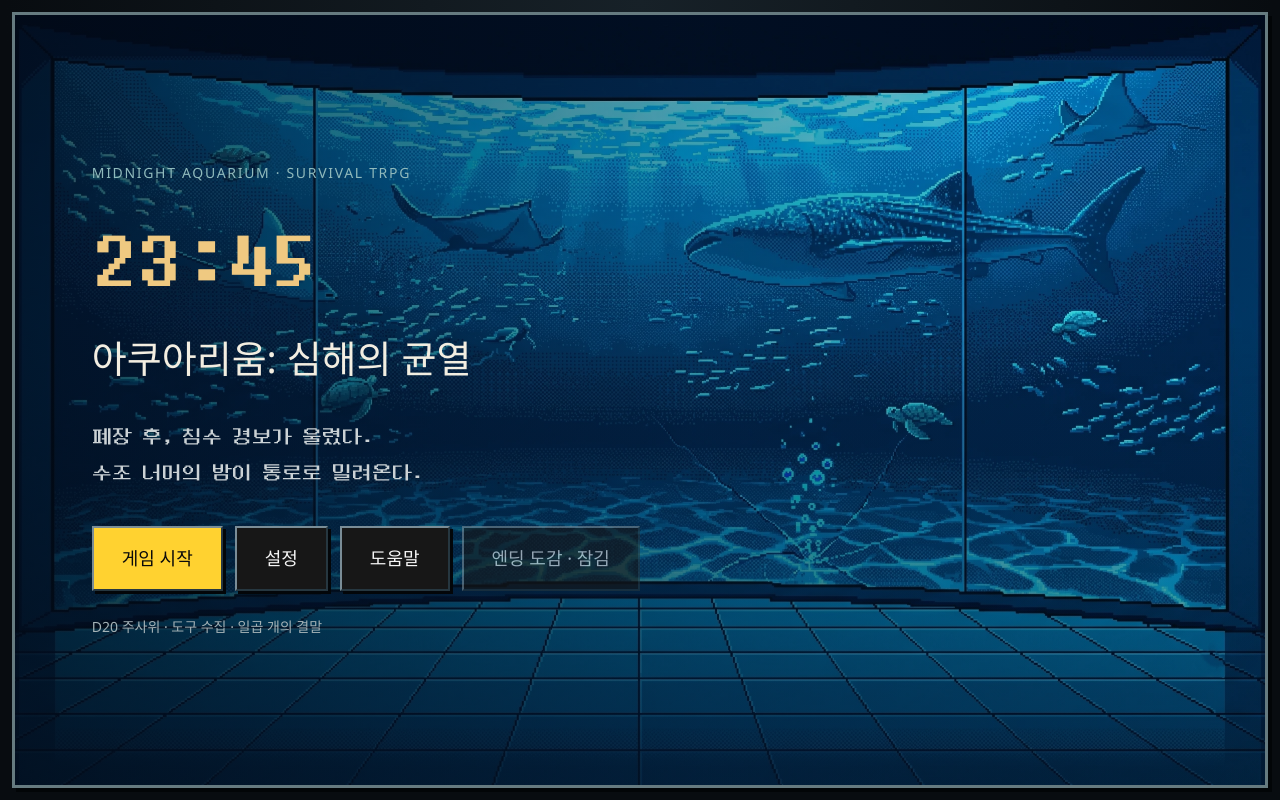
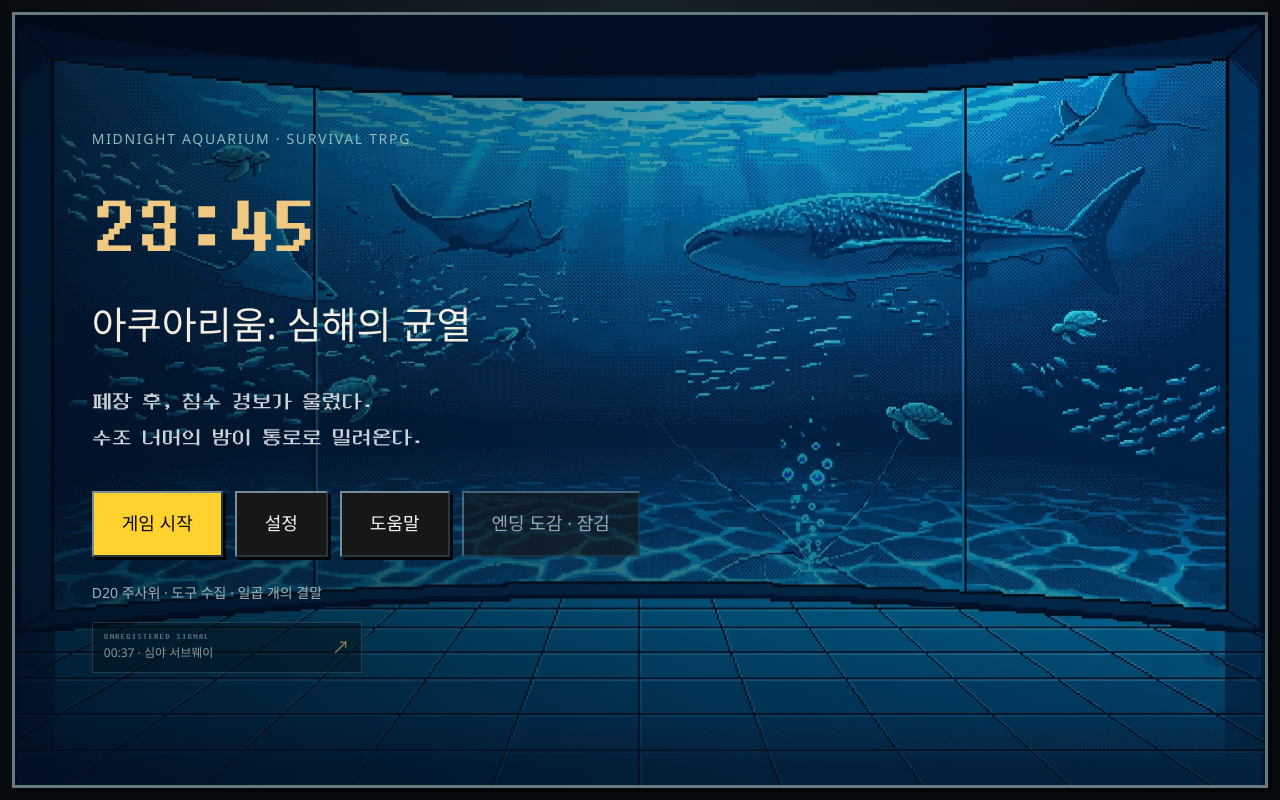
Before and after one commit to tichieeee1023/aquarium-trpg, a React (Vite) app: page / in a window 1280 px wide. Built offline with nearby package versions, Linux system fonts and the light colour scheme.

Commit message:
Align header controls and update veterinarian portrait

```diff
--- a/src/components/narrative/IntroScreen.jsx
+++ b/src/components/narrative/IntroScreen.jsx
@@ -92,6 +92,17 @@ export default function IntroScreen({
         <div className="intro-hint">
           D20 주사위 · 도구 수집 · 일곱 개의 결말
         </div>
+
+        <a
+          className="related-game-link"
+          href="https://subway-trpg.vercel.app/"
+          target="_blank"
+          rel="noreferrer"
+        >
+          <span>UNREGISTERED SIGNAL</span>
+          <strong>00:37 · 심야 서브웨이</strong>
+          <i aria-hidden="true">↗</i>
+        </a>
       </section>
     </main>
   );
--- a/src/index.css
+++ b/src/index.css
@@ -291,6 +291,11 @@ button[class*="bg-gradient"]:hover:not(:disabled) { background-color: #f2cc86; }
 .intro-copy p { font: 20px/1.8 var(--story-font); color: #cbd2d5; margin-bottom: 36px; }
 .intro-copy button { padding: 16px 28px; font-size: 18px; }
 .intro-hint { font-size: 14px; color: #a4b2b6; margin-top: 24px; }
+.related-game-link { display: grid; grid-template-columns: 1fr auto; gap: 2px 12px; width: min(100%, 270px); margin-top: 18px; padding: 9px 11px; border: 1px solid #58707888; background: #071116a8; color: #b5c7c5; text-decoration: none; opacity: .72; transition: opacity 160ms, border-color 160ms, transform 160ms; }
+.related-game-link:hover, .related-game-link:focus-visible { border-color: #d2a650; color: #f1dfab; opacity: 1; outline: 0; transform: translateX(3px); }
+.related-game-link span { grid-column: 1; color: #75949a; font: 9px var(--story-font); letter-spacing: .12em; }
+.related-game-link strong { grid-column: 1; font-size: 12px; font-weight: 500; }
+.related-game-link i { grid-column: 2; grid-row: 1 / span 2; align-self: center; color: #d2a650; font-size: 18px; font-style: normal; }
 .opening-screen { position: relative; flex: 1; min-height: 0; display: flex; align-items: end; overflow: hidden; background: #05080c; }
 .opening-image { position: absolute; inset: 0; width: 100%; height: 100%; object-fit: cover; object-position: 52% center; filter: saturate(.55) brightness(.58); animation: opening-image-drift 18s cubic-bezier(.15,.7,.2,1) both; }
 .opening-shade { position: absolute; inset: 0; background: linear-gradient(90deg, #05080cbb, transparent 62%), linear-gradient(0deg, #05080cf5 0%, #05080ca8 30%, transparent 72%); }
@@ -365,6 +370,8 @@ html[data-text-size="large"] .auxiliary-panel summary,
 html[data-text-size="large"] .game-narrative .grid button span { font-size: 1rem; }
 html[data-effects="off"] *, html[data-effects="off"] *::before, html[data-effects="off"] *::after { animation: none !important; }
 .header-utility { padding: 8px; background: #161c28; color: #c3d2d8; }
+.header-controls button { display: grid; place-items: center; box-sizing: border-box; width: 38px; height: 38px; min-height: 38px; padding: 0; line-height: 0; }
+.header-controls button svg { display: block; flex: 0 0 auto; }
 .header-hint { color: #ffd75c; border-color: #806b2e; background: #2a230f; }
 .intro-actions { display: flex; flex-wrap: wrap; gap: 12px; }
 .collection-button-complete, .collection-secret-unlocked { color: #251b06 !important; border-color: #f4d16d !important; background: #e7b83f !important; background-image: linear-gradient(135deg, #fff0a6, #d99c22 48%, #fff0a6) !important; box-shadow: 0 0 18px #f4c64d88, 3px 3px 0 #030609 !important; }
@@ -421,7 +428,7 @@ button:disabled { cursor: not-allowed; }
   .header-location-group > span { display: none; }
   .header-controls { grid-column: 2; grid-row: 1; }
   .header-status { grid-column: 1 / -1; grid-row: 2; justify-content: space-between; }
-  .header-controls button { width: 36px; height: 36px; padding: 6px; }
+  .header-controls button { width: 36px; height: 36px; min-height: 36px; padding: 0; }
   .header-code-prefix { display: none; }
   .intro-actions button { padding: 12px 16px; }
   .opening-copy { width: calc(100% - 32px); margin: 0 16px 28px; padding: 22px 20px 18px; }
@@ -1094,21 +1101,21 @@ button:disabled { cursor: not-allowed; }
   align-items: center;
   justify-content: center;
   gap: 4px;
-  border: 2px solid #87505a;
-  background: #281218;
-  color: #ffe4dc;
-  box-shadow: inset 0 -3px 0 #13080b;
+  border: 2px solid #b66a2e;
+  background: #321c10;
+  color: #ffe4bc;
+  box-shadow: inset 0 -3px 0 #190d05;
 }
 
 .final-action-button:hover:not(:disabled) {
-  border-color: #ff7a78;
-  background: #39171e;
-  color: #fff0df;
+  border-color: #f2b45b;
+  background: #482613;
+  color: #fff1d5;
 }
 
 .final-action-button:active:not(:disabled) {
   transform: translateY(1px);
-  box-shadow: inset 0 -1px 0 #13080b;
+  box-shadow: inset 0 -1px 0 #190d05;
 }
 
 .final-action-button > span {
@@ -1116,7 +1123,7 @@ button:disabled { cursor: not-allowed; }
 }
 
 .final-action-button > small {
-  color: #d59ba0;
+  color: #e8af67;
   font: 11px var(--ui-font);
 }
 
```
Also changed, not shown: public/assets/characters/char_vet_f.webp.
